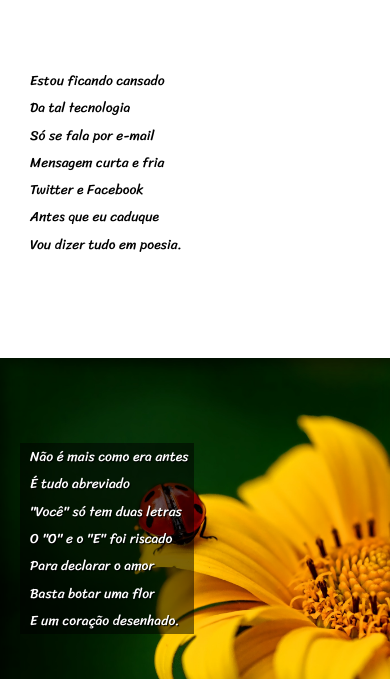
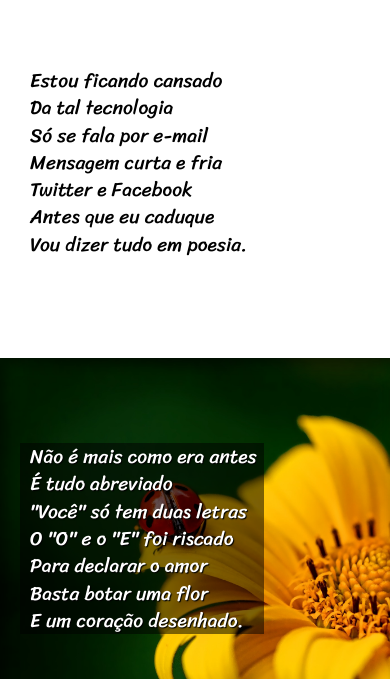
Before and after one commit to RosiestSloth/Projeto-Cordel, a plain HTML site: page index.html in a window 390 px wide. Shown: the part 165-844 px from the top of the page. Drawn offline with Linux system fonts and the light colour scheme.

Commit message:
Atualização de responsividade
Adicionei um media qwery para celulares. Isso não possui no projeto principal, mas quero adicionar para que a visualização do conteúdo fique melhor em dispositivos móveis.

```diff
--- a/style/style.css
+++ b/style/style.css
@@ -1,5 +1,7 @@
 @charset 'UTF-8';
+
 @import url('https://fonts.googleapis.com/css2?family=Passion+One:wght@400;700;900&display=swap');
+
 @import url('https://fonts.googleapis.com/css2?family=Passion+One:wght@400;700;900&family=Sriracha&display=swap');
 
 
@@ -12,6 +14,22 @@
     --fonte1: Verdana, Geneva, Tahoma, sans-serif;
     --fonte2: 'Passion One', cursive;
     --fonte3: 'Sriracha', cursive;
+}
+
+@media(max-width: 768px) {
+    section p {
+        font-family: var(--fonte3);
+        font-size: 5vw !important;
+        line-height: 7vw;
+    }
+
+    #paragrafo-2 {
+        width: 60vw !important;
+    }
+
+    #paragrafo-5 {
+        width: 60vw !important;
+    }
 }
 
 header {
```
Also changed, not shown: 1 other file.
